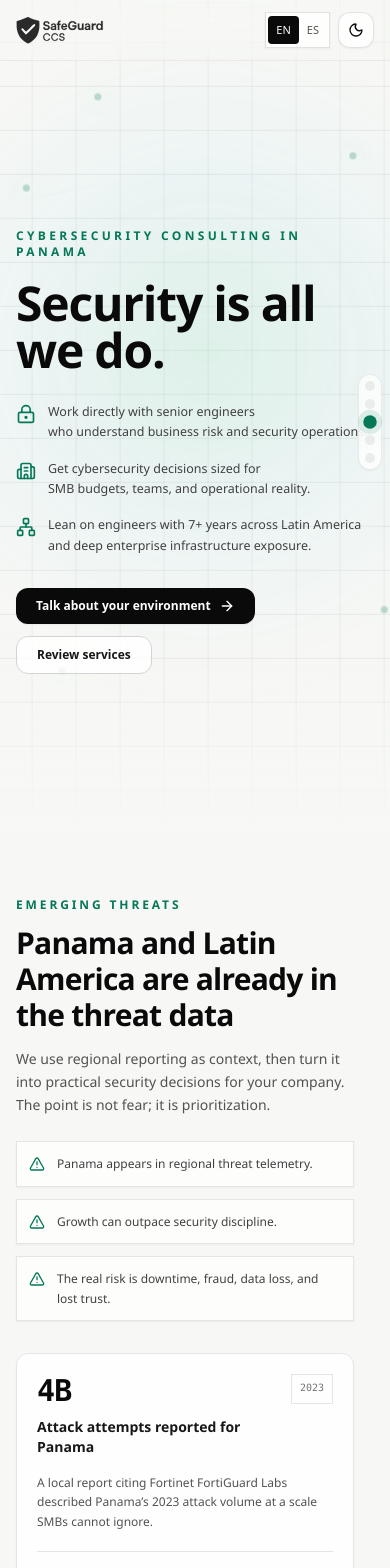
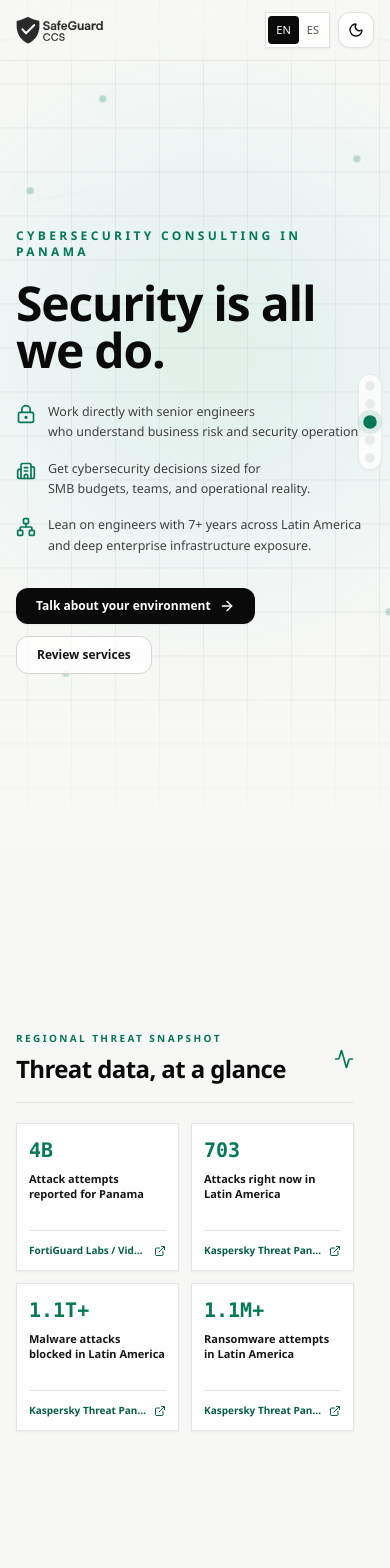
Before and after one commit to adrianbacceli/safeguardccs.github.io, a React (Vite) app: page /#approach in a window 390 px wide. Shown: the top 1568 px of the page. Built offline with nearby package versions, Linux system fonts and the light colour scheme.

Commit message:
fix: simplify mobile threat snapshot

```diff
--- a/src/App.tsx
+++ b/src/App.tsx
@@ -350,6 +350,30 @@ const threatStats: ThreatStat[] = [
     sourceUrl: "https://securelist.com/",
     year: "2025",
   },
+];
+
+const regionalSnapshotStats: ThreatStat[] = [
+  threatStats[0],
+  {
+    value: "2.40K",
+    animatedValue: 2400,
+    format: "compact",
+    durationMs: 60000,
+    precision: 2,
+    label: {
+      en: "Attacks right now in Latin America",
+      es: "Ataques ahora mismo en Latinoamérica",
+    },
+    context: {
+      en: "Kaspersky reported more than 2,400 phishing attacks per minute in Latin America.",
+      es: "Kaspersky reportó más de 2,400 ataques de phishing por minuto en Latinoamérica.",
+    },
+    sourceName: "Kaspersky Threat Panorama",
+    sourceUrl: "https://latam.kaspersky.com/about/press-releases/ataques-con-mensajes-falsos-aumentan-85-en-america-latina-mas-de-12-mil-millones-de-casos-detectados-kaspersky",
+    year: "2025",
+  },
+  threatStats[2],
+  threatStats[3],
 ];
 
 function formatCompactNumber(value: number, precision?: number): string {
@@ -1124,7 +1148,7 @@ const App: React.FC = () => {
             data-section="threats"
             className="flex min-h-[calc(100svh-4rem)] scroll-mt-16 items-center py-10"
           >
-            <ThreatsSection language={language} isActive={true} />
+            <MobileThreatSnapshot language={language} isActive={true} />
           </section>
           <section
             id="mobile-approach"
@@ -1164,32 +1188,7 @@ interface HeroSectionProps {
 
 const HeroSection: React.FC<HeroSectionProps> = ({ language, isActive, onNavigate }) => {
   const isEn = language === "en";
-  const consoleStats = useMemo(
-    () => [
-      threatStats[0],
-      {
-        value: "2.40K",
-        animatedValue: 2400,
-        format: "compact" as const,
-        durationMs: 60000,
-        precision: 2,
-        label: {
-          en: "Attacks right now in Latin America",
-          es: "Ataques ahora mismo en Latinoamérica",
-        },
-        context: {
-          en: "Kaspersky reported more than 2,400 phishing attacks per minute in Latin America.",
-          es: "Kaspersky reportó más de 2,400 ataques de phishing por minuto en Latinoamérica.",
-        },
-        sourceName: "Kaspersky Threat Panorama",
-        sourceUrl: "https://latam.kaspersky.com/about/press-releases/ataques-con-mensajes-falsos-aumentan-85-en-america-latina-mas-de-12-mil-millones-de-casos-detectados-kaspersky",
-        year: "2025",
-      },
-      threatStats[2],
-      threatStats[3],
-    ],
-    []
-  );
+  const consoleStats = regionalSnapshotStats;
   const heroPoints = [
     {
       icon: LockKeyhole,
@@ -1657,6 +1656,66 @@ const ThreatsSection: React.FC<ActiveSectionProps> = ({ language, isActive }) =>
 };
 
 
+const MobileThreatSnapshot: React.FC<ActiveSectionProps> = ({ language, isActive }) => {
+  const isEn = language === "en";
+
+  return (
+    <div className="w-full py-4">
+      <div className="mb-5 flex items-center justify-between border-b border-neutral-200 pb-4 dark:border-neutral-800">
+        <div>
+          <p className="text-[10px] font-semibold uppercase tracking-[0.24em] text-emerald-700 dark:text-emerald-300">
+            {isEn ? "Regional threat snapshot" : "Panorama regional de amenazas"}
+          </p>
+          <h2 className="mt-2 text-2xl font-semibold tracking-tight">
+            {isEn ? "Threat data, at a glance" : "Datos de amenaza, en breve"}
+          </h2>
+        </div>
+        <Activity className="h-5 w-5 flex-shrink-0 text-emerald-700 dark:text-emerald-300" />
+      </div>
+
+      <div className="grid grid-cols-2 gap-3">
+        {regionalSnapshotStats.map((stat) => (
+          <a
+            key={`${stat.value}-${stat.year}`}
+            href={stat.sourceUrl}
+            target="_blank"
+            rel="noreferrer"
+            className="group flex min-h-[9.25rem] flex-col justify-between rounded-lg border border-neutral-200 bg-white/85 p-3 shadow-sm backdrop-blur-sm transition-all duration-300 hover:border-emerald-500/60 hover:bg-white focus:outline-none focus-visible:ring-2 focus-visible:ring-emerald-500/60 dark:border-neutral-800 dark:bg-neutral-950/80 dark:hover:bg-neutral-950"
+          >
+            <div>
+              <div className="font-mono text-xl font-semibold text-emerald-700 dark:text-emerald-300">
+                {stat.animatedValue ? (
+                  <CountUpValue
+                    target={stat.animatedValue}
+                    durationMs={stat.durationMs || 1400}
+                    isActive={isActive}
+                    format={stat.format}
+                    precision={stat.precision}
+                    prefix={stat.value.startsWith("+") ? "+" : ""}
+                    suffix={stat.value.endsWith("+") ? "+" : ""}
+                  />
+                ) : (
+                  stat.value
+                )}
+              </div>
+              <p className="mt-2 text-[11px] font-semibold leading-snug text-neutral-900 dark:text-neutral-100">
+                {isEn ? stat.label.en : stat.label.es}
+              </p>
+            </div>
+            <div className="mt-3 flex items-center justify-between gap-2 border-t border-neutral-200 pt-3 dark:border-neutral-800">
+              <span className="truncate text-[10px] font-semibold text-emerald-800 dark:text-emerald-300">
+                {stat.sourceName}
+              </span>
+              <ExternalLink className="h-3 w-3 flex-shrink-0 text-emerald-800 transition-transform duration-300 group-hover:translate-x-0.5 dark:text-emerald-300" />
+            </div>
+          </a>
+        ))}
+      </div>
+    </div>
+  );
+};
+
+
 
 
 
```
